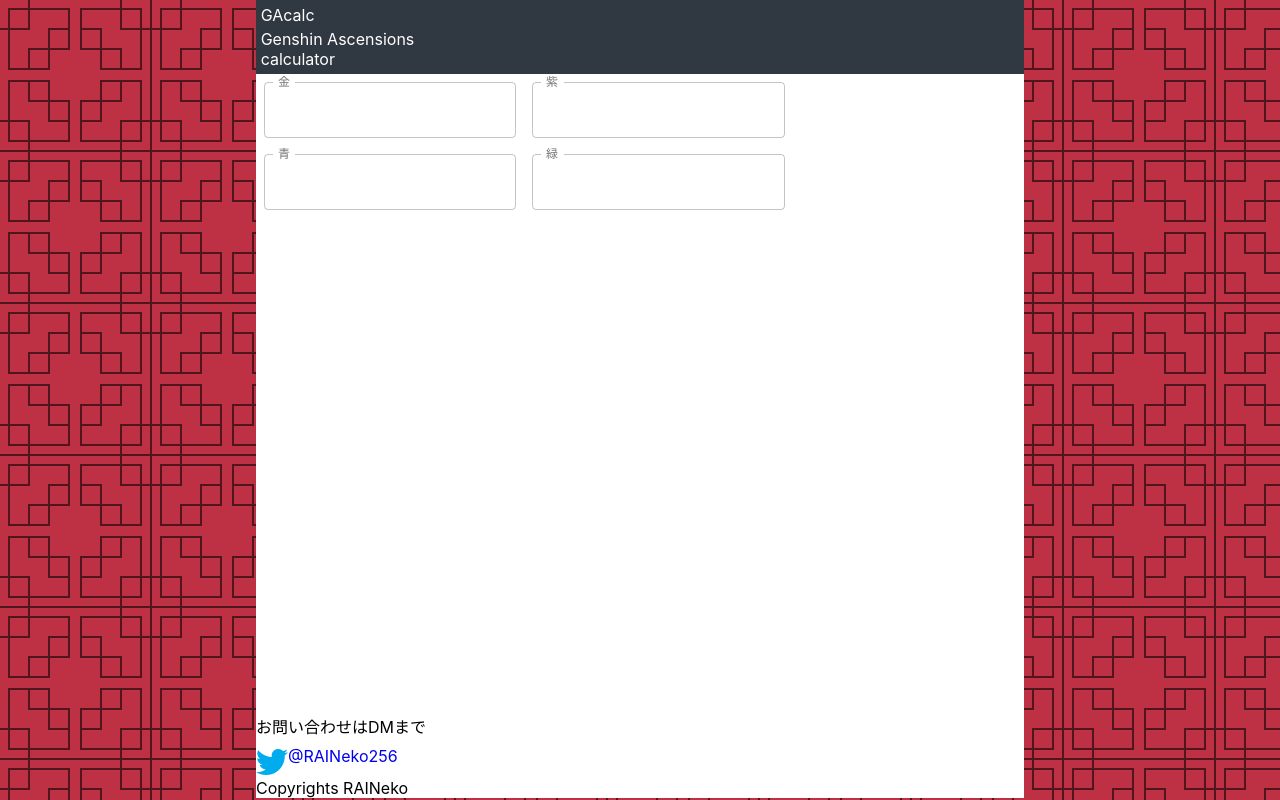
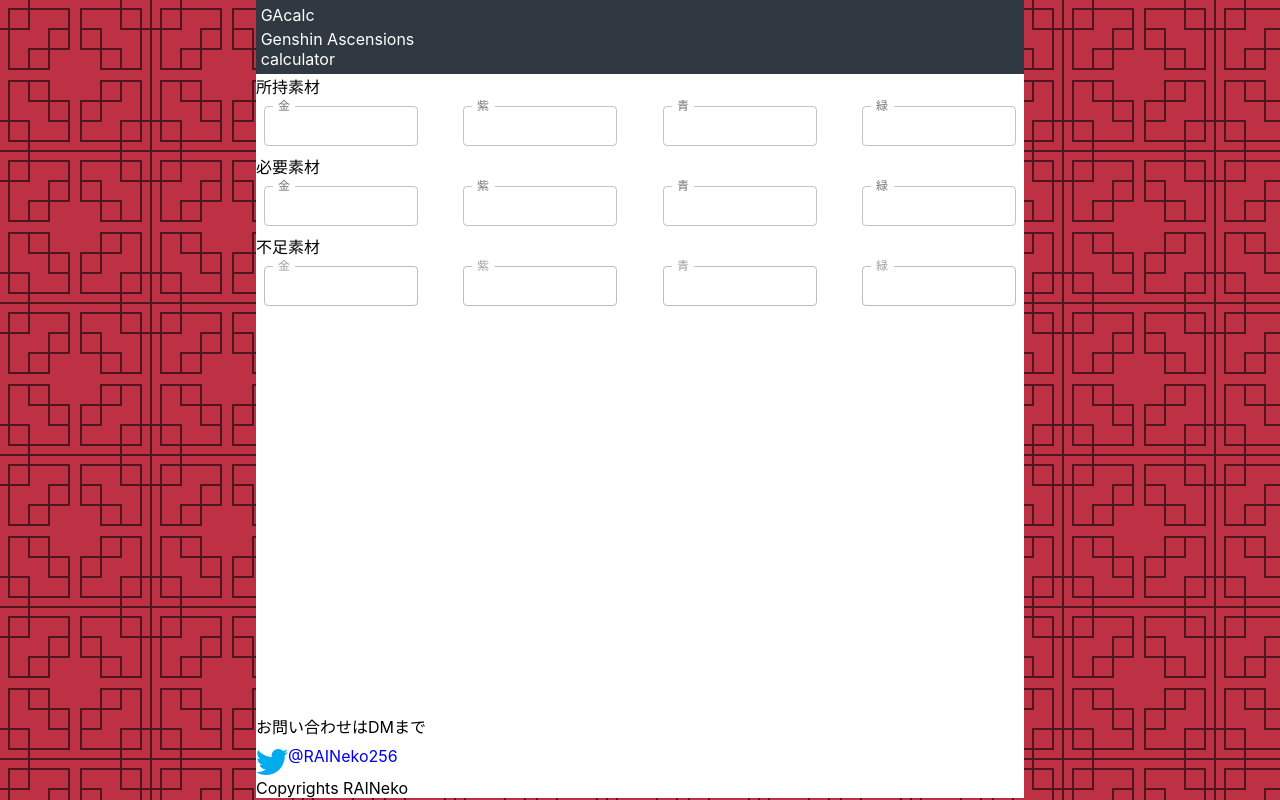
Before and after one commit to RAINeko256/gacalc, a React (Create React App) app: page / in a window 1280 px wide. Built offline with nearby package versions, Linux system fonts and the light colour scheme.

Commit message:
feat:入力,出力部分の完成
size="small"にしたり、不足素材の部分を入力不可能にしたりした
入力した値をどうやって扱うのか、
計算する部分の実装が必要

```diff
--- a/src/App.css
+++ b/src/App.css
@@ -5,83 +5,89 @@
   #303841
   #be3144
 */
-@media screen and (max-width:600px){
-  .header{
+@media screen and (max-width: 600px) {
+  .header {
     width: 100%;
   }
-  .main{
+  .main {
     width: 100%;
   }
-  .footer{
+  .footer {
     width: 100%;
   }
 }
 
-@media screen and (min-width:601px) and (max-width:999px){
-  .header{
+@media screen and (min-width: 601px) and (max-width: 999px) {
+  .header {
     width: 600px;
   }
-  .main{
+  .main {
     width: 600px;
   }
-  .footer{
+  .footer {
     width: 600px;
   }
 }
-@media screen and (min-width:1000px){
-  .header{
+@media screen and (min-width: 1000px) {
+  .header {
     width: 60%;
   }
-  .main{
+  .main {
     width: 60%;
   }
-  .footer{
+  .footer {
     width: 60%;
   }
 }
 /*ヘッダー*/
-.header{
+.header {
   height: 10%;
   margin: 0 auto;
   display: flex;
   background-color: #303841;
 }
 
-.header p{
+.header p {
   color: white;
   margin: 2% 2%;
 }
 /*コンテンツ*/
-.main{
+.main {
   height: 80vh;
   margin: 0 auto;
 
   background-color: white;
 }
-
+.main p{
+  margin: 0;
+}
+.main form{
+  display: flex;
+  justify-content: space-between;
+}
 /*フッター*/
-.footer{
+.footer {
   margin: 0 auto;
   background-color: white;
 }
-.footer p{
+.footer p {
   margin: 0;
   margin-bottom: 1%;
 }
-.footer .item{
+.footer .item {
   width: 100%;
   display: flex;
   flex-wrap: nowrap;
 }
-.footer .item a{
+.footer .item a {
   text-decoration: none;
 }
-.footer .item a div{
+.footer .item a div {
   display: flex;
   flex-wrap: nowrap;
   vertical-align: middle;
 }
-.footer .item .twitter{
+.footer .item .twitter {
   margin: auto 0;
   height: 32px;
   color: #00acee;
--- a/src/App.js
+++ b/src/App.js
@@ -30,6 +30,7 @@
 
   return (
     <div className="main">
+      <p>所持素材</p>
       <form className={classes.root} noValidate autoComplete="off">
         <TextField
           id="outlined-number"
@@ -39,6 +40,9 @@
             shrink: true,
           }}
           variant="outlined"
+          className="input"
+          style={{width : '20%'}}
+          size="small"
         />
         <TextField
           id="outlined-number"
@@ -48,6 +52,9 @@
             shrink: true,
           }}
           variant="outlined"
+          className="input"
+          style={{width : '20%'}}
+          size="small"
         />
         <TextField
           id="outlined-number"
@@ -57,6 +64,9 @@
             shrink: true,
           }}
           variant="outlined"
+          className="input"
+          style={{width : '20%'}}
+          size="small"
         />
         <TextField
           id="outlined-number"
@@ -66,6 +76,115 @@
             shrink: true,
           }}
           variant="outlined"
+          className="input"
+          style={{width : '20%'}}
+          size="small"
+        />
+      </form>
+      <p>必要素材</p>
+      <form className={classes.root} noValidate autoComplete="off">
+        <TextField
+          id="outlined-number"
+          label="金"
+          type="number"
+          InputLabelProps={{
+            shrink: true,
+          }}
+          variant="outlined"
+          className="input"
+          style={{width : '20%'}}
+          size="small"
+        />
+        <TextField
+          id="outlined-number"
+          label="紫"
+          type="number"
+          InputLabelProps={{
+            shrink: true,
+          }}
+          variant="outlined"
+          className="input"
+          style={{width : '20%'}}
+          size="small"
+        />
+        <TextField
+          id="outlined-number"
+          label="青"
+          type="number"
+          InputLabelProps={{
+            shrink: true,
+          }}
+          variant="outlined"
+          className="input"
+          style={{width : '20%'}}
+          size="small"
+        />
+        <TextField
+          id="outlined-number"
+          label="緑"
+          type="number"
+          InputLabelProps={{
+            shrink: true,
+          }}
+          variant="outlined"
+          className="input"
+          style={{width : '20%'}}
+          size="small"
+        />
+      </form>
+      <p>不足素材</p>
+      <form className={classes.root} noValidate autoComplete="off">
+        <TextField
+          id="outlined-number"
+          label="金"
+          type="number"
+          InputLabelProps={{
+            shrink: true,
+          }}
+          variant="outlined"
+          className="input"
+          style={{width : '20%'}}
+          size="small"
+          disabled="true"
+        />
+        <TextField
+          id="outlined-number"
+          label="紫"
+          type="number"
+          InputLabelProps={{
+            shrink: true,
+          }}
+          variant="outlined"
+          className="input"
+          style={{width : '20%'}}
+          size="small"
+          disabled="true"
+        />
+        <TextField
+          id="outlined-number"
+          label="青"
+          type="number"
+          InputLabelProps={{
+            shrink: true,
+          }}
+          variant="outlined"
+          className="input"
+          style={{width : '20%'}}
+          size="small"
+          disabled="true"
+        />
+        <TextField
+          id="outlined-number"
+          label="緑"
+          type="number"
+          InputLabelProps={{
+            shrink: true,
+          }}
+          variant="outlined"
+          className="input"
+          style={{width : '20%'}}
+          size="small"
+          disabled="true"
         />
       </form>
     </div>
```
